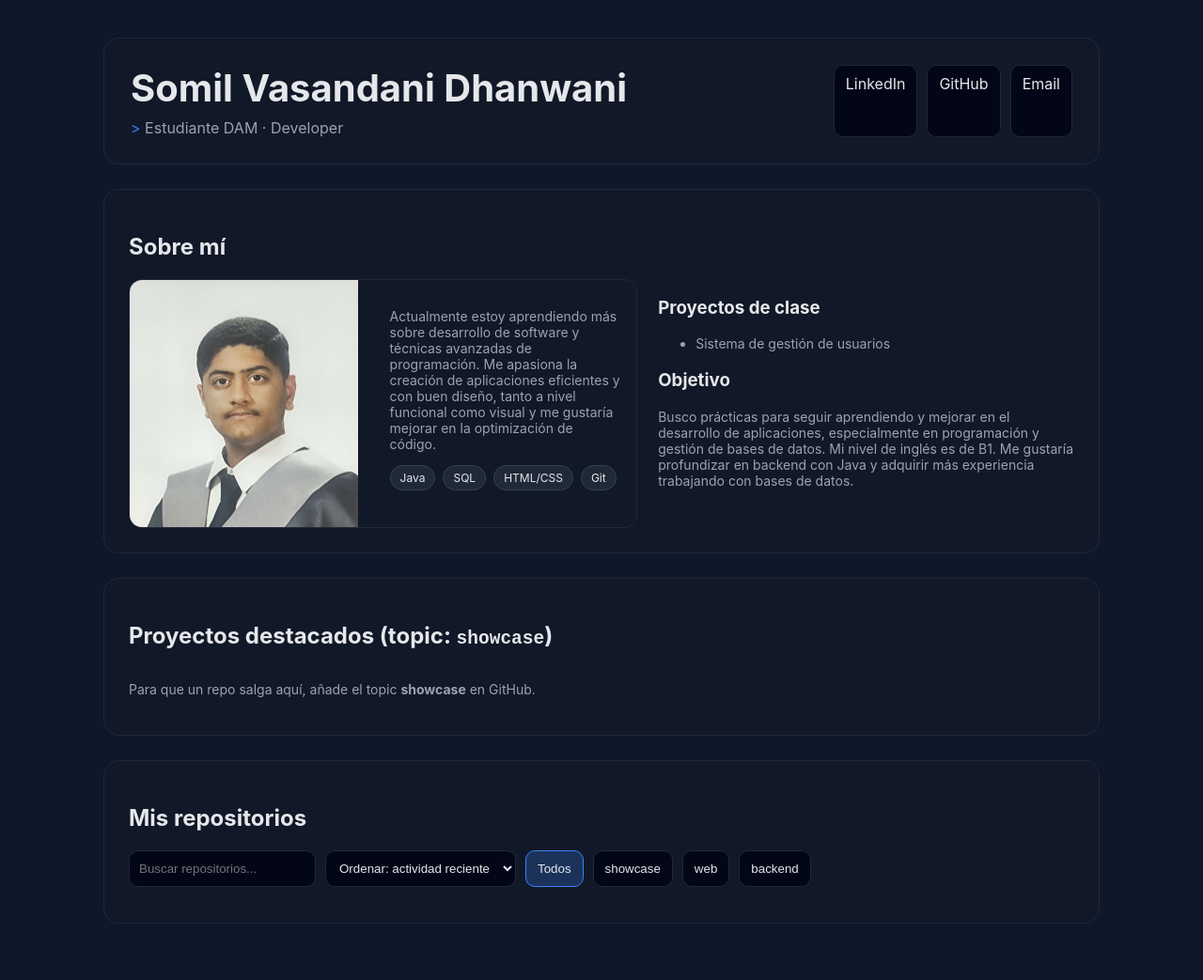
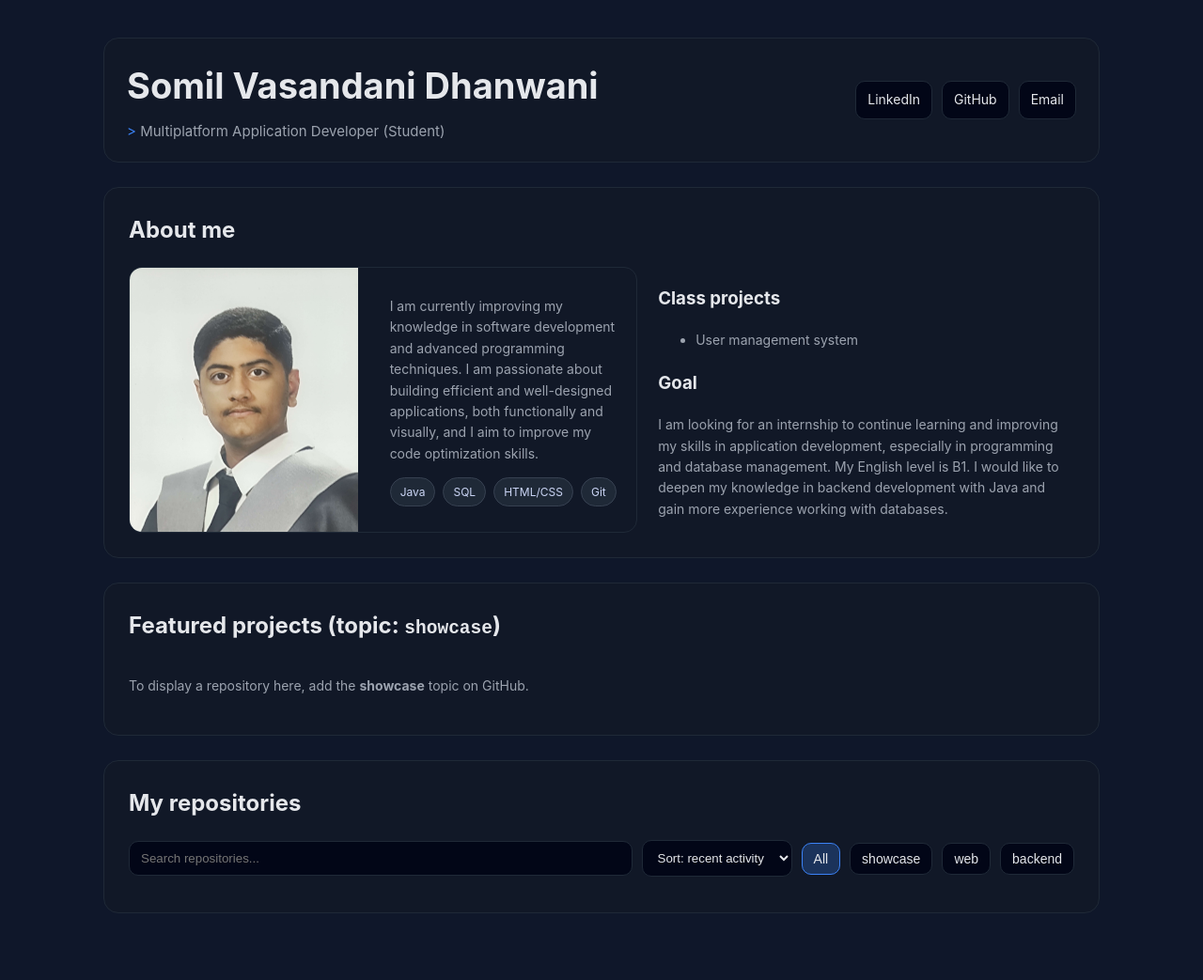
Before and after one commit to somilvd/somilvd.github.io, a Jekyll site: the page built from index.html, in a window 1280 px wide. Shown: the whole page at 94% size. Built offline with Jekyll 4.4.1, drawn with Linux system fonts in a browser that asks for light colours.

Commit message:
portfolio actualizado

```diff
--- a/assets/css/styles.css
+++ b/assets/css/styles.css
@@ -12,14 +12,18 @@
   --radius:16px;
 }
 
-*{box-sizing:border-box}
+*{
+  box-sizing:border-box;
+}
 
 body{
   margin:0;
   font-family:'Inter',system-ui;
   background:var(--bg);
   color:var(--text);
+  line-height:1.6;
 }
+
 
 .container{
   max-width:1100px;
@@ -27,28 +31,36 @@ body{
   padding:40px 20px 60px;
 }
 
+
 .topbar{
   display:flex;
+  align-items:center;
   justify-content:space-between;
-  padding:28px;
+  gap:16px;
+
+  padding:20px 24px;
+
   background:var(--card);
   border:1px solid var(--line);
   border-radius:var(--radius);
 }
 
 .title{
-  font-size:40px;
+  font-size:38px;
   margin:0;
+  font-weight:700;
 }
 
 .subtitle{
+  margin-top:6px;
   color:var(--muted);
-  margin-top:8px;
+  font-size:15px;
 }
 
 .prompt{
   color:var(--brand);
 }
+
 
 .nav{
   display:flex;
@@ -57,12 +69,14 @@ body{
 
 
 .btn{
-  padding:9px 12px;
+  padding:8px 12px;
   border-radius:10px;
   border:1px solid var(--line);
   background:#020617;
   color:var(--text);
+  cursor:pointer;
   text-decoration:none;
+  font-size:14px;
   transition:all .2s ease;
 }
 
@@ -73,17 +87,23 @@ body{
 }
 
 .btn.active{
+  border-color:var(--brand);
   background:rgba(59,130,246,0.25);
-  border-color:var(--brand);
 }
 
 .section{
   margin-top:26px;
   padding:26px;
+
   background:var(--card);
   border:1px solid var(--line);
   border-radius:var(--radius);
 }
+
+.section h2{
+  margin-top:0;
+}
+
 
 .grid2{
   display:grid;
@@ -91,28 +111,29 @@ body{
   gap:22px;
 }
 
-@media(max-width:900px){
+@media (max-width:900px){
   .grid2{grid-template-columns:1fr}
+  .title{font-size:30px}
 }
 
-/* PROFILE */
 .profile{
   display:flex;
   gap:18px;
-  border:1px solid var(--line);
   border-radius:14px;
   overflow:hidden;
+  border:1px solid var(--line);
 }
 
 .profile img{
   width:45%;
+  object-fit:cover;
 }
 
-.bio{
+.profile .bio{
   padding:16px;
 }
 
-/* TAGS */
+
 .pillrow{
   display:flex;
   flex-wrap:wrap;
@@ -124,9 +145,12 @@ body{
   padding:5px 10px;
   border-radius:999px;
   font-size:12px;
+
   background:#1f2937;
   border:1px solid #374151;
-  transition:0.2s;
+  color:#cbd5f5;
+
+  transition:all .2s ease;
 }
 
 .pill:hover{
@@ -136,21 +160,22 @@ body{
 
 .pill.featured{
   background:rgba(59,130,246,0.2);
+  border:1px solid rgba(59,130,246,0.4);
   color:#93c5fd;
 }
 
-/* CARDS */
+
 .cards{
   display:grid;
   grid-template-columns:repeat(3,1fr);
   gap:16px;
 }
 
-@media(max-width:950px){
+@media (max-width:950px){
   .cards{grid-template-columns:repeat(2,1fr)}
 }
 
-@media(max-width:620px){
+@media (max-width:620px){
   .cards{grid-template-columns:1fr}
 }
 
@@ -162,6 +187,7 @@ body{
   display:flex;
   flex-direction:column;
   gap:10px;
+
   transition:all .25s ease;
 }
 
@@ -171,29 +197,49 @@ body{
   box-shadow:0 10px 30px rgba(0,0,0,0.6);
 }
 
+.card h3{
+  margin:0;
+  font-size:18px;
+}
+
 .muted{
   color:var(--muted);
   font-size:14px;
 }
 
+
 .repoMeta{
   display:flex;
   gap:12px;
   flex-wrap:wrap;
+  align-items:center;
   font-size:12px;
   color:var(--muted);
 }
+
 
 .toolbar{
   display:flex;
   gap:10px;
   flex-wrap:wrap;
+  align-items:center;
+  margin-top:10px;
 }
 
-.input, .select{
-  padding:10px;
+.input{
+  flex:1;
+  min-width:220px;
+  padding:10px 12px;
   border-radius:10px;
   border:1px solid var(--line);
   background:#020617;
   color:var(--text);
 }
+
+.select{
+  padding:10px 12px;
+  border-radius:10px;
+  border:1px solid var(--line);
+  background:#020617;
+  color:var(--text);
+}
--- a/index.html
+++ b/index.html
@@ -8,11 +8,11 @@ title: "Somil Vasandani Dhanwani — CV & Repos"
     <div>
       <h1 class="title">Somil Vasandani Dhanwani</h1>
       <div class="subtitle">
-        <span class="prompt">></span> Estudiante DAM · Developer
+        <span class="prompt">></span> Multiplatform Application Developer (Student)
       </div>
     </div>
 
-    <nav class="nav">
+    <nav style="display:flex;gap:10px">
       <a class="btn" href="https://www.linkedin.com/in/somil-vasandani-dhanwani-00a8a73b2" target="_blank">LinkedIn</a>
       <a class="btn" href="https://github.com/somilvd" target="_blank">GitHub</a>
       <a class="btn" href="mailto:somilvasd@gmail.com">Email</a>
@@ -20,13 +20,15 @@ title: "Somil Vasandani Dhanwani — CV & Repos"
   </header>
 
   <section class="section">
-    <h2>Sobre mí</h2>
+    <h2>About me</h2>
     <div class="grid2">
       <div class="profile">
-        <img src="assets/img/perfil.jpg" alt="Foto de perfil">
+        <img src="assets/img/perfil.jpg" alt="Profile picture">
         <div class="bio">
           <p class="muted">
-            Actualmente estoy aprendiendo más sobre desarrollo de software y técnicas avanzadas de programación. Me apasiona la creación de aplicaciones eficientes y con buen diseño, tanto a nivel funcional como visual y me gustaría mejorar en la optimización de código.
+            I am currently improving my knowledge in software development and advanced programming techniques.
+            I am passionate about building efficient and well-designed applications, both functionally and visually,
+            and I aim to improve my code optimization skills.
           </p>
           <div class="pillrow">
             <span class="pill">Java</span>
@@ -38,37 +40,39 @@ title: "Somil Vasandani Dhanwani — CV & Repos"
       </div>
 
       <div>
-        <h3>Proyectos de clase</h3>
+        <h3>Class projects</h3>
         <ul class="muted">
-          <li>Sistema de gestión de usuarios</li>
+          <li>User management system</li>
         </ul>
 
-        <h3>Objetivo</h3>
+        <h3>Goal</h3>
         <p class="muted">
-          Busco prácticas para seguir aprendiendo y mejorar en el desarrollo de aplicaciones, especialmente en programación y gestión de bases de datos. Mi nivel de inglés es de B1. Me gustaría profundizar en backend con Java y adquirir más experiencia trabajando con bases de datos.
+          I am looking for an internship to continue learning and improving my skills in application development,
+          especially in programming and database management. My English level is B1. I would like to deepen my
+          knowledge in backend development with Java and gain more experience working with databases.
         </p>
       </div>
     </div>
   </section>
 
   <section class="section">
-    <h2>Proyectos destacados (topic: <code>showcase</code>)</h2>
+    <h2>Featured projects (topic: <code>showcase</code>)</h2>
     <div id="featured" class="cards"></div>
     <p class="muted">
-      Para que un repo salga aquí, añade el topic <b>showcase</b> en GitHub.
+      To display a repository here, add the <b>showcase</b> topic on GitHub.
     </p>
   </section>
 
   <section class="section">
-    <h2>Mis repositorios</h2>
+    <h2>My repositories</h2>
     <div class="toolbar">
-      <input id="q" class="input" placeholder="Buscar repositorios..." />
+      <input id="q" class="input" placeholder="Search repositories..." />
       <select id="sort" class="select">
-        <option value="updated">Ordenar: actividad reciente</option>
-        <option value="stars">Ordenar: estrellas</option>
-        <option value="name">Ordenar: nombre</option>
+        <option value="updated">Sort: recent activity</option>
+        <option value="stars">Sort: stars</option>
+        <option value="name">Sort: name</option>
       </select>
-      <button class="btn active" data-topic="all">Todos</button>
+      <button class="btn active" data-topic="all">All</button>
       <button class="btn" data-topic="showcase">showcase</button>
       <button class="btn" data-topic="web">web</button>
       <button class="btn" data-topic="backend">backend</button>
@@ -87,7 +91,7 @@ let activeTopic = "all";
 
 function formatDate(iso){
   const d = new Date(iso);
-  return d.toLocaleDateString("es-ES",{year:"numeric",month:"short",day:"2-digit"});
+  return d.toLocaleDateString("en-US",{year:"numeric",month:"short",day:"2-digit"});
 }
 
 function cardBorderByIndex(i){
@@ -112,7 +116,7 @@ function renderFeatured(repos){
   const featured = repos.filter(r=>r.topics.includes(FEATURED_TOPIC)).slice(0,6);
   const el = document.getElementById("featured");
 
-  el.innerHTML = featured.length ? "" : `<div class="muted">Aún no tienes repos con topic <b>${FEATURED_TOPIC}</b>.</div>`;
+  el.innerHTML = featured.length ? "" : `<div class="muted">No repositories with the <b>${FEATURED_TOPIC}</b> topic yet.</div>`;
 
   featured.forEach((r,i)=>{
     const topics = r.topics.slice(0,4).map(t=>`<span class="pill">${t}</span>`).join("");
@@ -120,7 +124,7 @@ function renderFeatured(repos){
     el.insertAdjacentHTML("beforeend",`
       <article class="card ${cardBorderByIndex(i)}">
         <h3>${r.name}</h3>
-        <div class="muted">${r.description || "Sin descripción"}</div>
+        <div class="muted">${r.description || "No description"}</div>
 
         <div class="pillrow">
           <span class="pill featured">Featured</span>
@@ -133,7 +137,7 @@ function renderFeatured(repos){
           <span>🕒 ${formatDate(r.updated_at)}</span>
         </div>
 
-        <a class="btn" href="${r.html_url}" target="_blank">Ver repo</a>
+        <a class="btn" href="${r.html_url}" target="_blank">View repo</a>
       </article>
     `);
   });
@@ -159,17 +163,17 @@ function renderRepos(repos){
   const el = document.getElementById("repos");
   const list = applyFilters(repos);
 
-  el.innerHTML = list.length ? "" : `<div class="muted">No hay resultados.</div>`;
+  el.innerHTML = list.length ? "" : `<div class="muted">No results found.</div>`;
 
   list.forEach((r,i)=>{
     const topics = r.topics.length
       ? r.topics.slice(0,6).map(t=>`<span class="pill">${t}</span>`).join("")
-      : `<span class="pill">sin topics</span>`;
+      : `<span class="pill">no topics</span>`;
 
     el.insertAdjacentHTML("beforeend",`
       <article class="card ${cardBorderByIndex(i)}">
         <h3>${r.name}</h3>
-        <div class="muted">${r.description || "Sin descripción"}</div>
+        <div class="muted">${r.description || "No description"}</div>
 
         <div class="pillrow">${topics}</div>
 
@@ -179,7 +183,7 @@ function renderRepos(repos){
           <span>🕒 ${formatDate(r.updated_at)}</span>
         </div>
 
-        <a class="btn" href="${r.html_url}" target="_blank">Abrir</a>
+        <a class="btn" href="${r.html_url}" target="_blank">Open</a>
       </article>
     `);
   });
```
